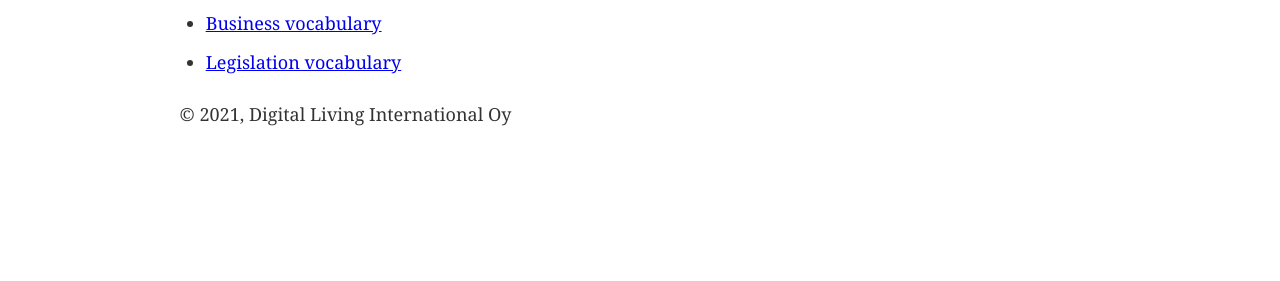
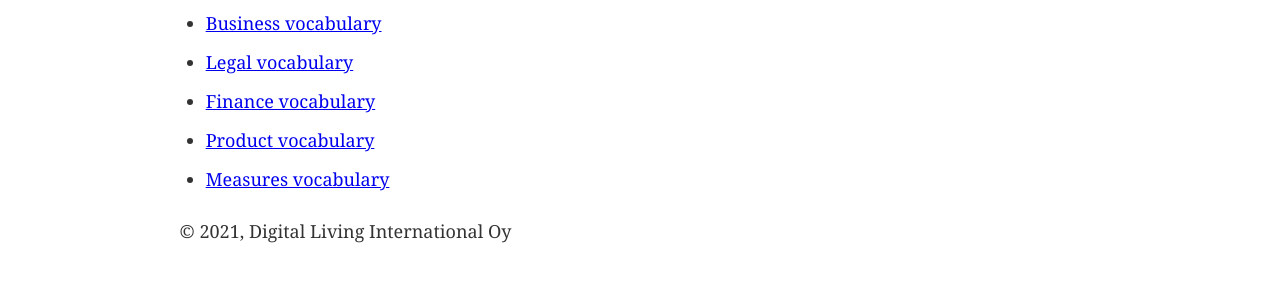
Before and after one commit to ioxiocom/vocabulary, a Gatsby site: page / in a window 1280 px wide. Shown: the part 223-504 px from the top of the page. Built offline with nearby package versions, Linux system fonts and the light colour scheme; Gatsby itself is replaced by a stand-in of ours.

Commit message:
Update index.js

```diff
--- a/src/pages/index.js
+++ b/src/pages/index.js
@@ -16,7 +16,16 @@
         <Link to="/Business/">Business vocabulary</Link>
       </li>
       <li>
-        <Link to="/Legislation/">Legislation vocabulary</Link>
+        <Link to="/Legal/">Legal vocabulary</Link>
+      </li>
+      <li>
+        <Link to="/Finance/">Finance vocabulary</Link>
+      </li>
+    <li>
+        <Link to="/Product/">Product vocabulary</Link>
+      </li>
+     <li>
+        <Link to="/Measures/">Measures vocabulary</Link>
       </li>
     </ul>
   </Layout>
```
